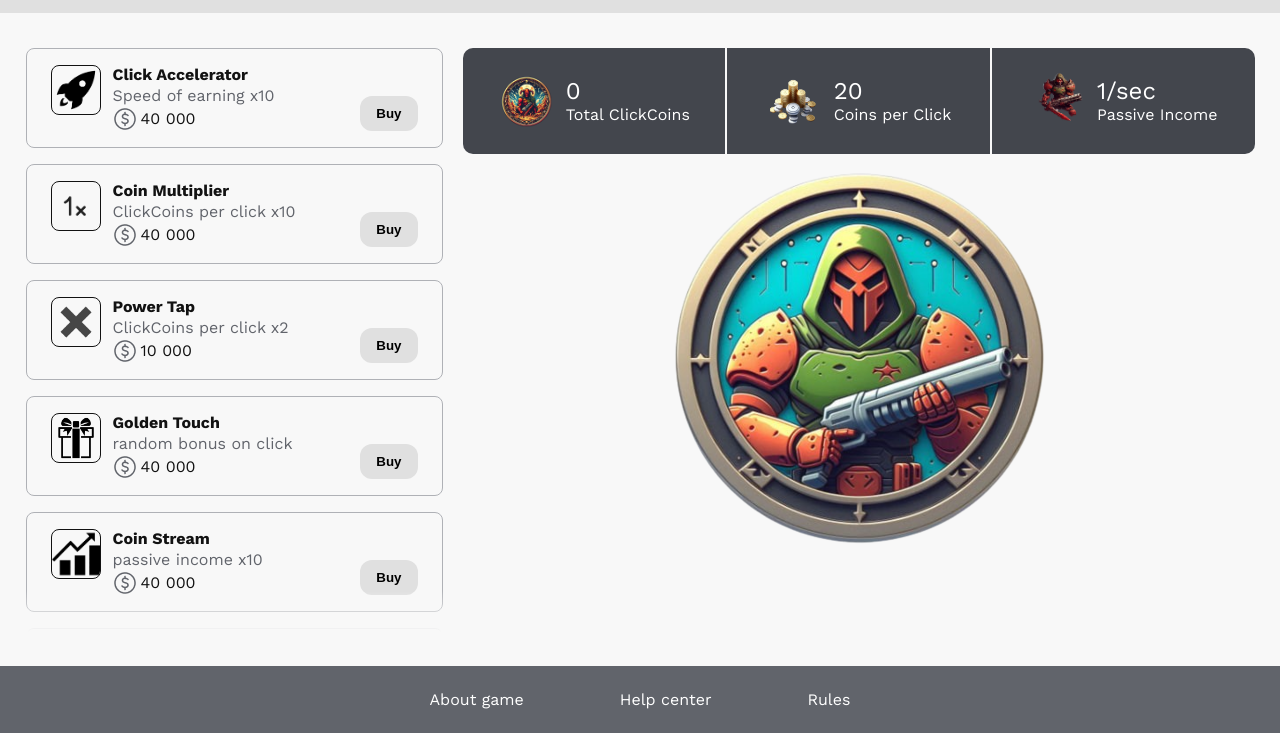
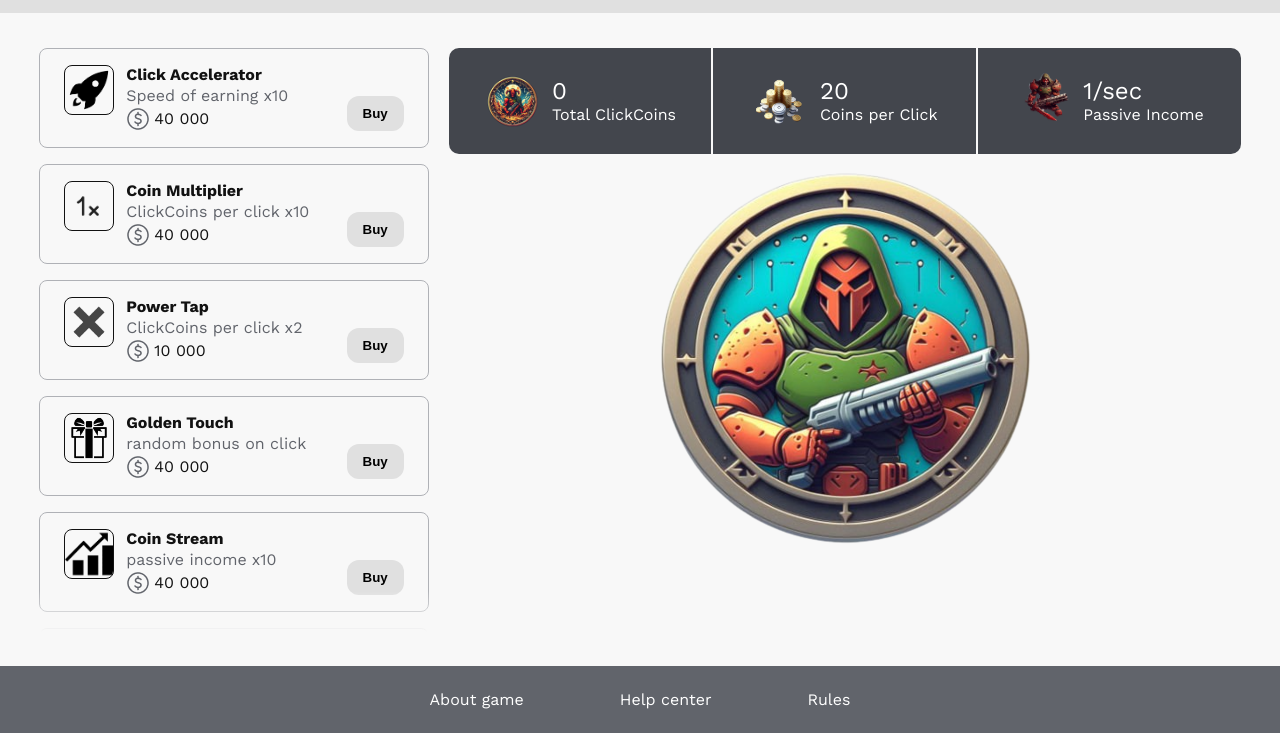
Before and after one commit to Vlados5808/SING, a plain HTML site: page ТАПАЛКА/Coin/Coin.html in a window 1280 px wide. Shown: the part 67-800 px from the top of the page. Drawn offline with nearby package versions, Linux system fonts and the light colour scheme.

Commit message:
style_coin.css

```diff
--- a/ТАПАЛКА/Coin/style_coin.css
+++ b/ТАПАЛКА/Coin/style_coin.css
@@ -107,7 +107,6 @@ main.mainn {
     height: 118%;
     background-color: #f8f8f8;
 }
-
 .mmmm {
     display: flex;
     flex-direction: column;
@@ -120,7 +119,6 @@ main.mainn {
     transition: transform 0.2s ease;
     cursor: pointer;
 }
-
 .upgrade-cards-container {
     display: flex;
     flex-direction: column;
@@ -133,13 +131,11 @@ main.mainn {
     display: none;
 }
 .upgrade-card {
-    width: 367px;
-    height: 91px;
     border: 1px solid #AFB1B6;
     display: flex;
     gap: 12px;
     align-items: flex-start;
-    padding:16px 24px 16px 24px;
+    padding:16px 24px ;
     border-radius: 8px;
 }
 .upgrade-card-image {
@@ -151,7 +147,6 @@ main.mainn {
 .upgrade-card-content {
     color: white;
     flex-grow: 1;
-    padding: 10;
     display: flex;
     gap: 2px;
     flex-direction: column;
@@ -178,7 +173,7 @@ main.mainn {
     border-radius: 12px;
     cursor: pointer;
     font-weight: bold;
-    padding: 10px 16px 10px 16px;
+    padding: 10px 16px;
     align-self: flex-end;
 }
 .upgrade-card-button:hover {
```
